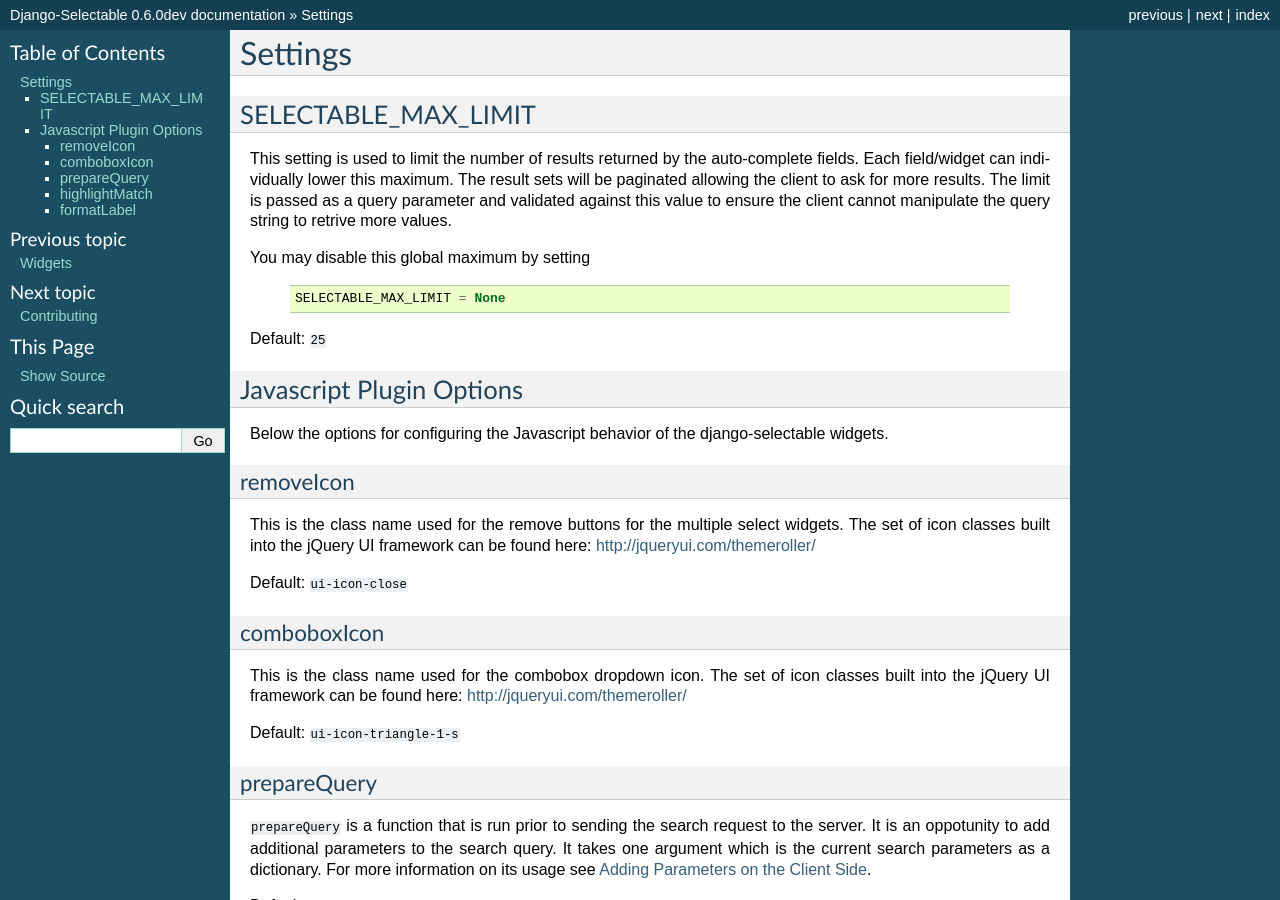
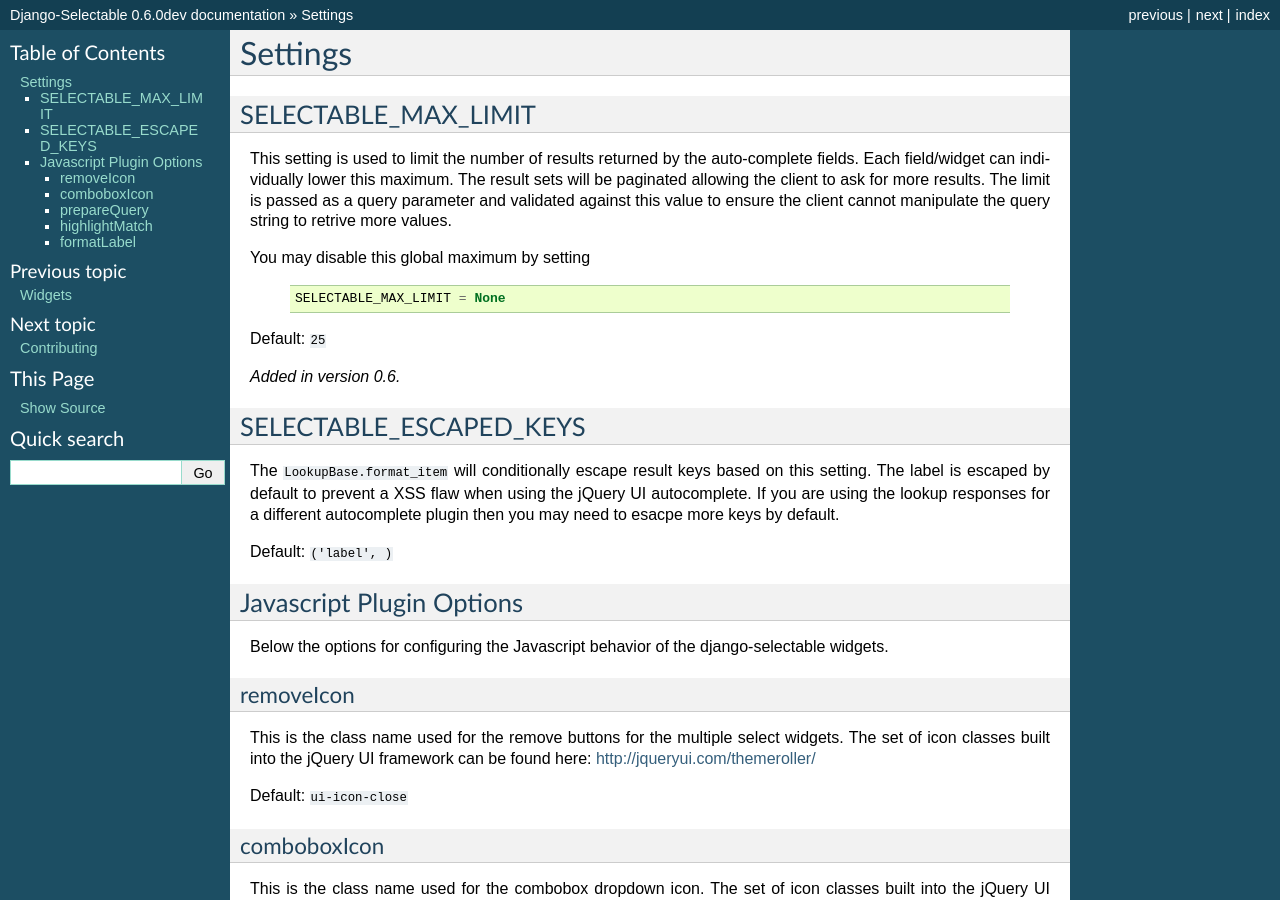
Before and after one commit to mlavin/django-selectable, a Sphinx documentation site: the page built from docs/settings.rst, in a window 1280 px wide and 900 px high. Built offline with Sphinx 7.4.7, drawn with Linux system fonts in a browser that asks for light colours.

Commit message:
Doc note about additional setting.
--HG--
branch : result-refactor

```diff
--- a/docs/settings.rst
+++ b/docs/settings.rst
@@ -20,6 +20,21 @@
         SELECTABLE_MAX_LIMIT = None
 
 Default: ``25``
+
+
+.. versionadded:: 0.6
+
+.. _SELECTABLE_ESCAPED_KEYS:
+
+SELECTABLE_ESCAPED_KEYS
+--------------------------------------
+
+The ``LookupBase.format_item`` will conditionally escape result keys based on this
+setting. The label is escaped by default to prevent a XSS flaw when using the
+jQuery UI autocomplete. If you are using the lookup responses for a different
+autocomplete plugin then you may need to esacpe more keys by default.
+
+Default: ``('label', )``
 
 
 .. _javascript-options:
```
